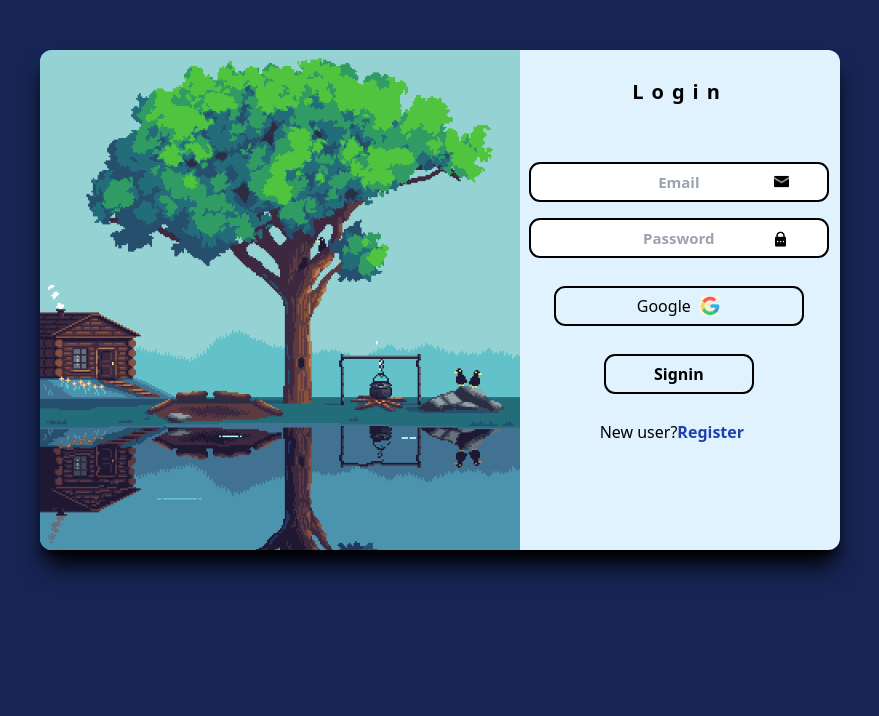
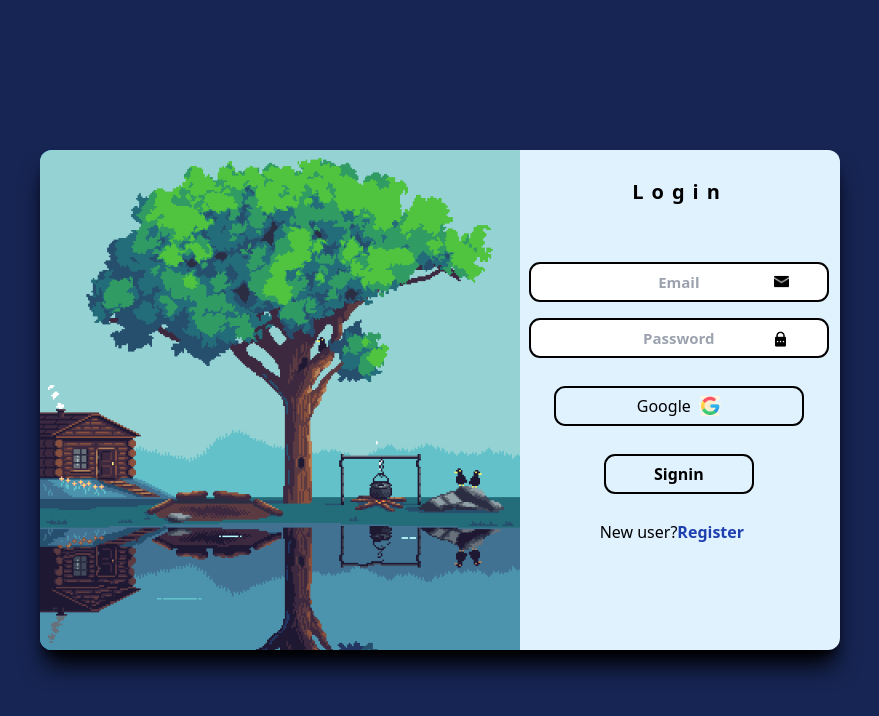
Before and after one commit to stoicbrains/Harmony, a Next.js app: page /login in a window 1280 px wide. Shown: the top 716 px of the page, without its empty margins (200-1079 px from the left). Built offline with nearby package versions, Linux system fonts and the light colour scheme; no server answers.

Commit message:
last commit

```diff
--- a/src/app/login/page.tsx
+++ b/src/app/login/page.tsx
@@ -10,7 +10,7 @@ const page = () => {
   const [Switch,setSwitch] = useState(false);
   return (
     <div className='h-screen w-screen bg-blue-950 opacity-0.8 absolute z-10 top-0'>
-    <div className='bg-sky-100 h-[500px] w-[800px] rounded-xl shadow-xl shadow-black relative translate-y-[10%] left-[50%] translate-x-[-50%] overflow-hidden'>
+    <div className='bg-sky-100 h-[500px] w-[800px] rounded-xl shadow-xl shadow-black relative left-[50%] translate-x-[-50%] top-[50%] translate-y-[-50%] overflow-hidden'>
 
       <div className='h-full w-100% grid [grid-template-columns:60%_40%]'>
       <div className='bg-sky-600'><Image alt ="" src={last} style={{height:"100%",width:'100%',objectPosition:'center',objectFit:'cover'}}/></div>
```
